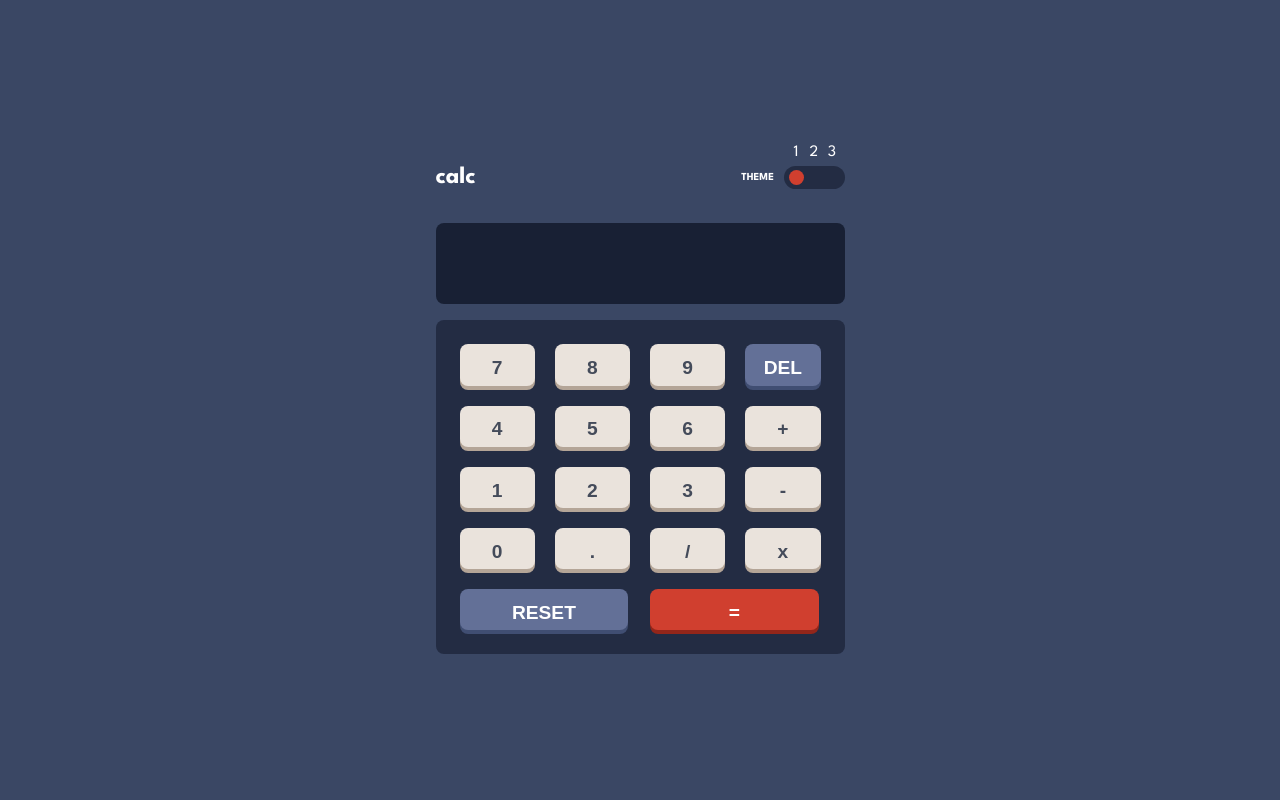
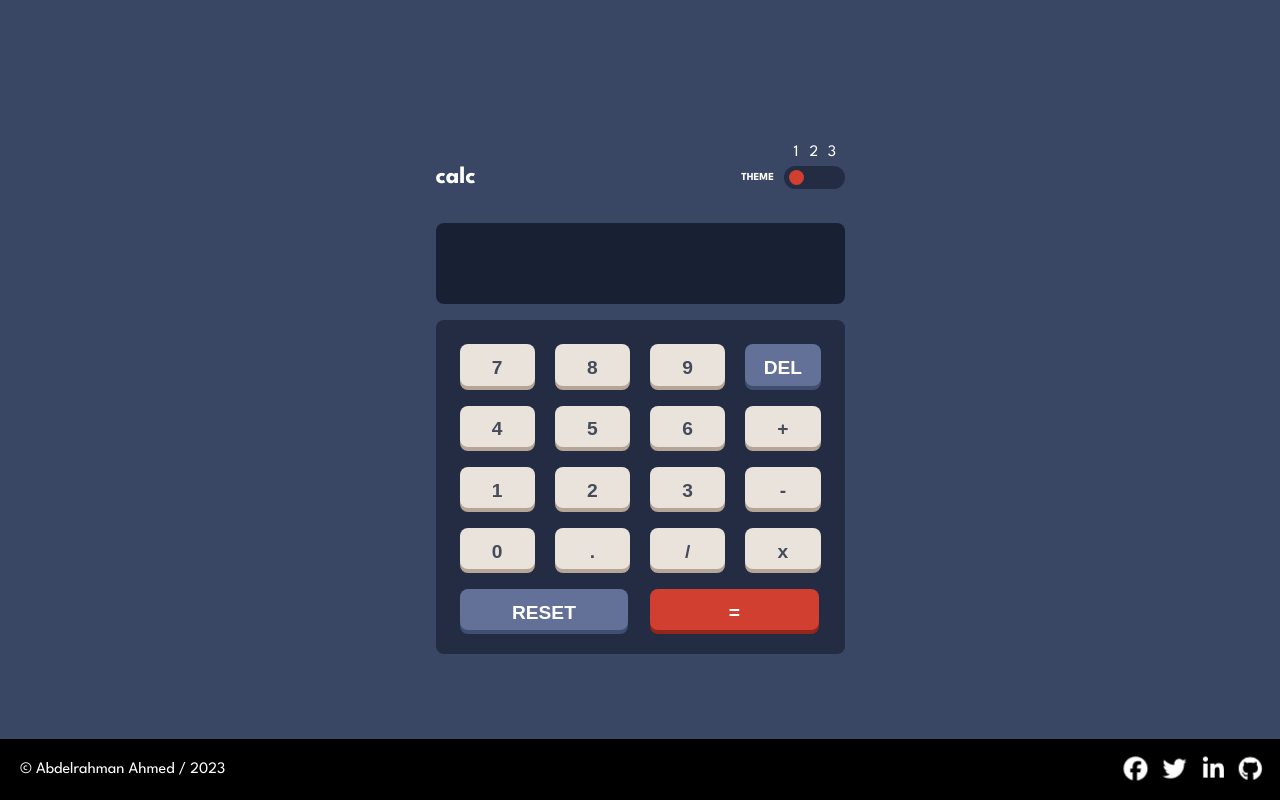
Before and after one commit to Abdo-Ahmed-cs/calculator, a React (Vite) app: page / in a window 1280 px wide. Built offline with nearby package versions, Linux system fonts and the light colour scheme.

Commit message:
adding footer

```diff
--- a/package.json
+++ b/package.json
@@ -10,6 +10,9 @@
     "preview": "vite preview"
   },
   "dependencies": {
+    "@fortawesome/fontawesome-svg-core": "^6.4.0",
+    "@fortawesome/free-brands-svg-icons": "^6.4.0",
+    "@fortawesome/react-fontawesome": "^0.2.0",
     "@reduxjs/toolkit": "^1.9.5",
     "react": "^18.2.0",
     "react-dom": "^18.2.0",
--- a/src/components/Calc.jsx
+++ b/src/components/Calc.jsx
@@ -3,8 +3,11 @@ import "../styles/style.css"
 import {useSelector, useDispatch} from "react-redux"
 import { changeTheme, inputValue, theme } from '../app/calcSlice'
 import {reset, backspace, add, evaluate} from '../app/calcSlice'
+import {FontAwesomeIcon} from "@fortawesome/react-fontawesome"
+import { faFacebook, faGithub, faLinkedinIn, faTwitter } from "@fortawesome/free-brands-svg-icons"
 
 export default function Calc() {
+    const currunt_year = new Date().getFullYear()
     const calcValue = useSelector(inputValue)
     const myTheme = useSelector(theme)
     const dispathc = useDispatch()
@@ -48,6 +51,23 @@ export default function Calc() {
           <button className="numbers" id='equal' onClick={() => dispathc(evaluate())}>=</button>
         </div>
     </div>
+    <footer className='credentials'>
+          <div><span>© Abdelrahman Ahmed / {currunt_year}</span></div>
+          <div className='media'>
+            <a href="https://web.facebook.com/profile.php?id=100005933071217" target='_blank'>
+              <FontAwesomeIcon icon={faFacebook} beat/>
+            </a>
+            <a href="https://twitter.com/Abdo_Megahed03" target='_blank'>
+              <FontAwesomeIcon icon={faTwitter} beat/>
+            </a>
+            <a href="https://www.linkedin.com/in/abdelrahman-ahmed-saad-b74b35260/" target='_blank'>
+              <FontAwesomeIcon icon={faLinkedinIn} beat/>
+            </a>
+            <a href="https://github.com/Abdo-Ahmed-cs" target='_blank'>
+              <FontAwesomeIcon icon={faGithub} beat/>
+            </a>
+          </div>
+        </footer>
     </section>
   )
 }
--- a/src/styles/style.css
+++ b/src/styles/style.css
@@ -197,3 +197,37 @@
 .calc-body button:active {
     transform: scale(0.9);
 }
+
+.credentials {
+    position: absolute;
+    bottom: 0;
+    left: 0;
+    width: 100vw;
+    color: white;
+    padding: 20px;
+    background-color: black;
+    display: flex;
+    justify-content: space-between;
+    align-items: center;
+}
+.media {
+    display: flex;
+    gap: 20px;
+    font-size: 1.2rem;
+}
+
+.media a {
+    color: white;
+    text-decoration: none;
+}
+
+@media (max-width: 600px) {
+    .credentials {
+        font-size: 0.8rem;
+    }
+
+    .media {
+        font-size: 0.8rem;
+        gap: 10px;
+    }
+}
```
Also changed, not shown: 1 other file (tests, documents, lock files or other folders).
